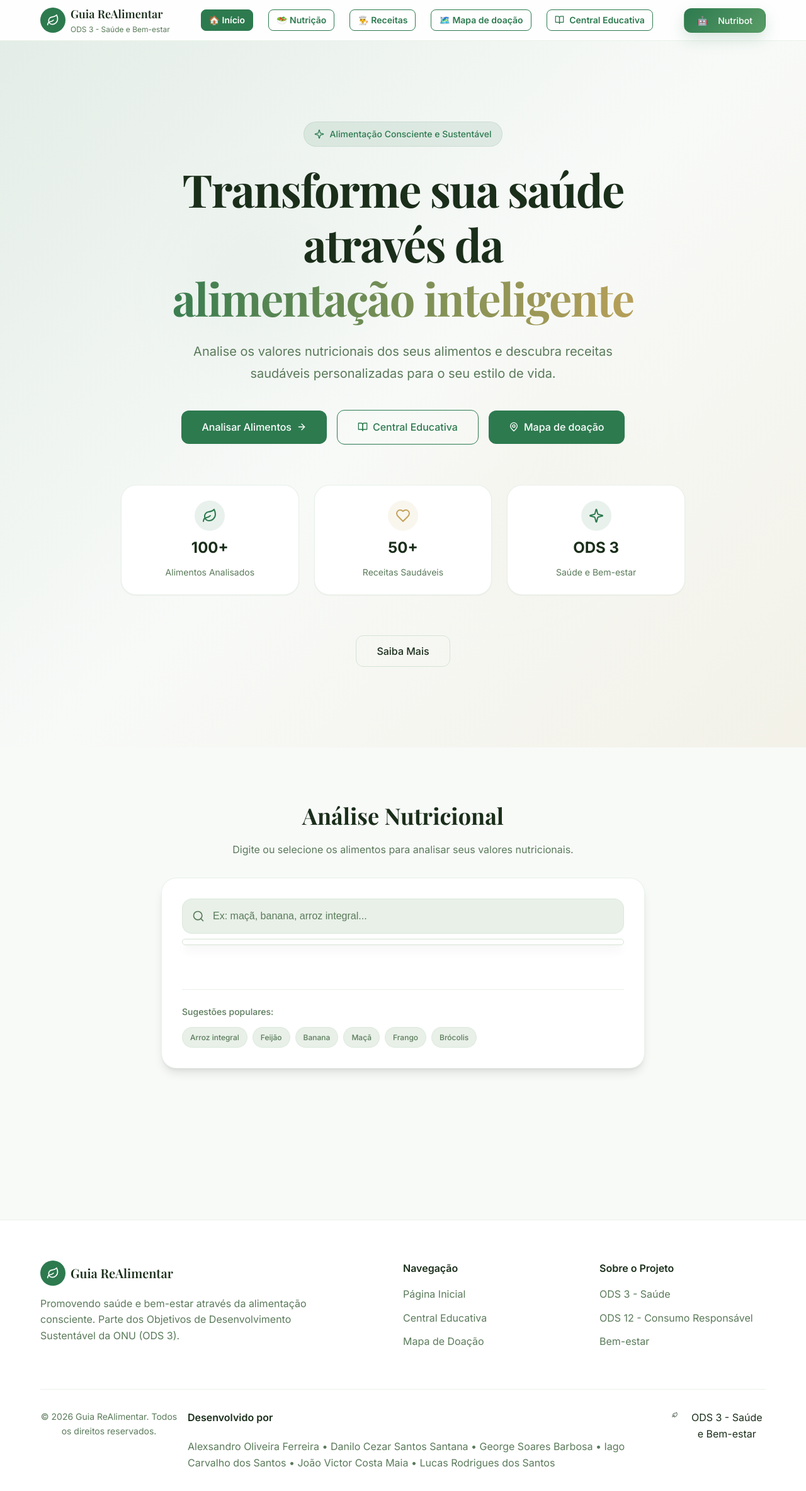
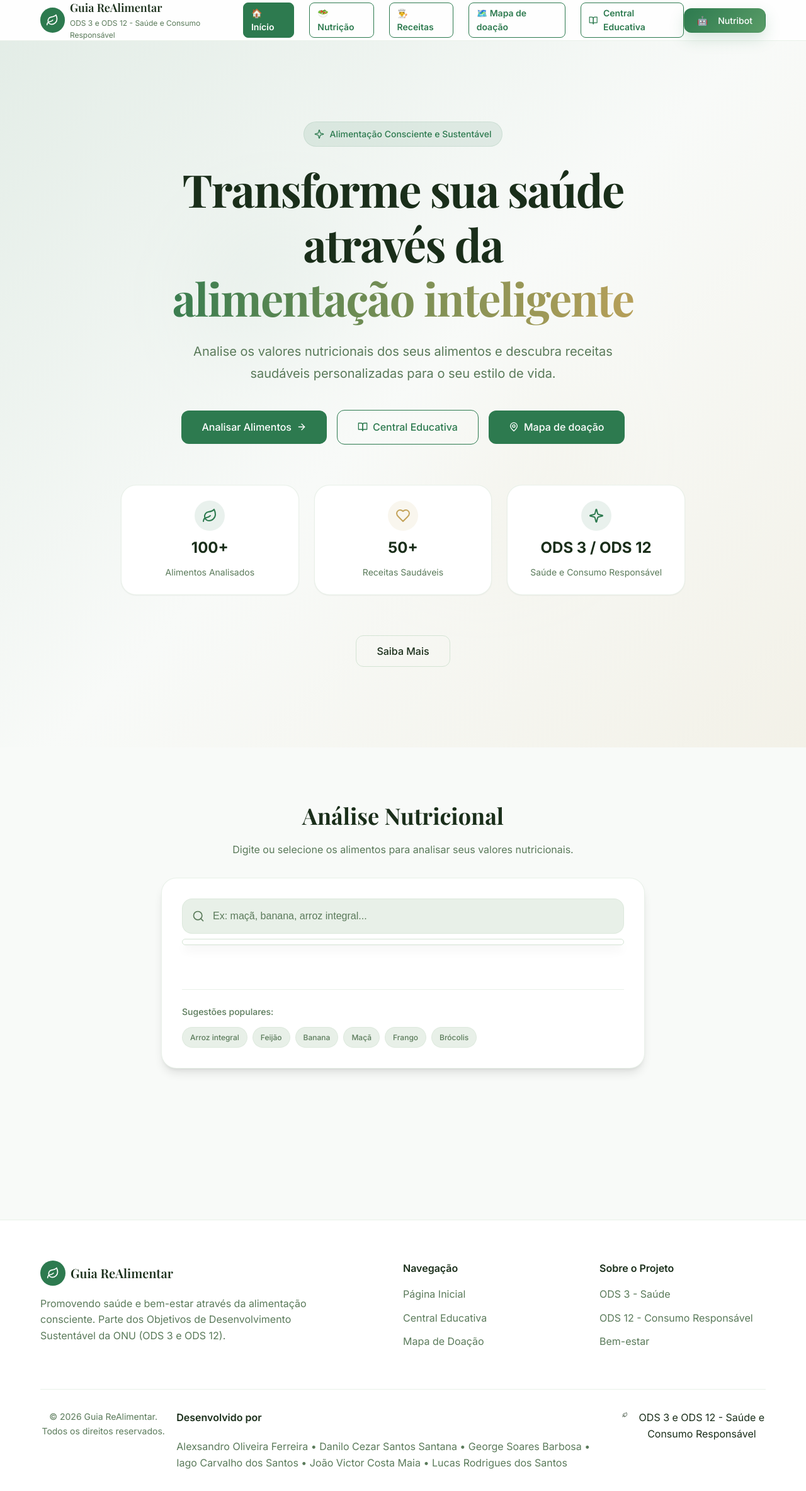
Before and after one commit to Danilocss13/trabalhoODS3.github.io, a plain HTML site: page index.html in a window 1280 px wide. Shown: the whole page at 63% size. Drawn offline with nearby package versions, Linux system fonts and the light colour scheme.

Commit message:
Update index.html

```diff
--- a/index.html
+++ b/index.html
@@ -3,8 +3,8 @@
 <head>
   <meta charset="UTF-8">
   <meta name="viewport" content="width=device-width, initial-scale=1.0">
-  <title>ODS 3 - Guia ReAlimentar</title>
-  <meta name="description" content="Plataforma para análise nutricional e receitas saudáveis. Saúde e Bem-estar.">
+  <title>ODS 3 e ODS 12 - Guia ReAlimentar</title>
+  <meta name="description" content="Plataforma para análise nutricional e receitas saudáveis. Saúde e consumo responsável.">
   <link rel="preconnect" href="https://fonts.googleapis.com">
   <link rel="preconnect" href="https://fonts.gstatic.com" crossorigin>
   <link href="https://fonts.googleapis.com/css2?family=Inter:wght@400;500;600;700&family=Playfair+Display:wght@600;700&display=swap" rel="stylesheet">
@@ -23,14 +23,14 @@
         </div>
         <div class="logo-text">
           <span class="logo-title">Guia ReAlimentar</span>
-          <span class="logo-subtitle">ODS 3 - Saúde e Bem-estar</span>
+          <span class="logo-subtitle">ODS 3 e ODS 12 - Saúde e Consumo Responsável</span>
         </div>
       </a>
 
       <nav class="nav-desktop" id="nav-desktop">
         <a href="#" class="nav-link active" onclick="window.scrollTo({top:0,behavior:'smooth'}); return false;">🏠 Início</a>
-        <a href="#nutricao" class="nav-link">🥗 Nutrição</a>
-        <a href="#receitaSection" class="nav-link" onclick="document.getElementById('receitaSection').classList.remove('hidden'); setTimeout(()=>document.getElementById('receitaSection').scrollIntoView({behavior:'smooth'}),50); return false;">👨‍🍳 Receitas</a>
+        <a href="#nutricao" class="nav-link" onclick="return abrirNutricao();">🥗 Nutrição</a>
+        <a href="#receitaSection" class="nav-link" onclick="return abrirReceitas();">👨‍🍳 Receitas</a>
         <a href="mapa.html" class="nav-link">🗺️ Mapa de doação</a>
         <a href="educativo.html" class="nav-link nav-link-educativo">
           <svg xmlns="http://www.w3.org/2000/svg" width="15" height="15" viewBox="0 0 24 24" fill="none" stroke="currentColor" stroke-width="2" stroke-linecap="round" stroke-linejoin="round" style="vertical-align:middle; margin-right:3px;">
@@ -58,8 +58,8 @@
     <div class="mobile-menu hidden" id="mobile-menu">
       <nav class="mobile-nav">
         <a href="#" class="mobile-nav-link active" onclick="window.scrollTo({top:0,behavior:'smooth'}); return false;">🏠 Início</a>
-        <a href="#nutricao" class="mobile-nav-link">🥗 Nutrição</a>
-        <a href="#receitaSection" class="mobile-nav-link" onclick="document.getElementById('receitaSection').classList.remove('hidden'); setTimeout(()=>document.getElementById('receitaSection').scrollIntoView({behavior:'smooth'}),50); return false;">👨‍🍳 Receitas</a>
+        <a href="#nutricao" class="mobile-nav-link" onclick="return abrirNutricao();">🥗 Nutrição</a>
+        <a href="#receitaSection" class="mobile-nav-link" onclick="return abrirReceitas();">👨‍🍳 Receitas</a>
         <a href="mapa.html" class="mobile-nav-link">🗺️ Mapa de doação</a>
         <a href="educativo.html" class="mobile-nav-link">📚 Central Educativa</a>
         <button class="btn btn-nutribot btn-full" id="nutribot-btn-mobile" type="button">Nutribot</button>
@@ -141,8 +141,8 @@
                   <path d="M9.937 15.5A2 2 0 0 0 8.5 14.063l-6.135-1.582a.5.5 0 0 1 0-.962L8.5 9.936A2 2 0 0 0 9.937 8.5l1.582-6.135a.5.5 0 0 1 .963 0L14.063 8.5A2 2 0 0 0 15.5 9.937l6.135 1.581a.5.5 0 0 1 0 .964L15.5 14.063a2 2 0 0 0-1.437 1.437l-1.582 6.135a.5.5 0 0 1-.963 0z"/>
                 </svg>
               </div>
-              <span class="stat-number">ODS 3</span>
-              <span class="stat-label">Saúde e Bem-estar</span>
+              <span class="stat-number">ODS 3 / ODS 12</span>
+              <span class="stat-label">Saúde e Consumo Responsável</span>
             </div>
           </div>
 
@@ -263,7 +263,7 @@
             <span class="footer-logo-text">Guia ReAlimentar</span>
           </a>
           <p class="footer-description">
-            Promovendo saúde e bem-estar através da alimentação consciente. Parte dos Objetivos de Desenvolvimento Sustentável da ONU (ODS 3).
+            Promovendo saúde e bem-estar através da alimentação consciente. Parte dos Objetivos de Desenvolvimento Sustentável da ONU (ODS 3 e ODS 12).
           </p>
         </div>
 
@@ -296,7 +296,7 @@
             <path d="M11 20A7 7 0 0 1 9.8 6.1C15.5 5 17 4.48 19 2c1 2 2 4.18 2 8 0 5.5-4.78 10-10 10Z"/>
             <path d="M2 21c0-3 1.85-5.36 5.08-6C9.5 14.52 12 13 13 12"/>
           </svg>
-          ODS 3 - Saúde e Bem-estar
+          ODS 3 e ODS 12 - Saúde e Consumo Responsável
         </div>
       </div>
     </div>
```
